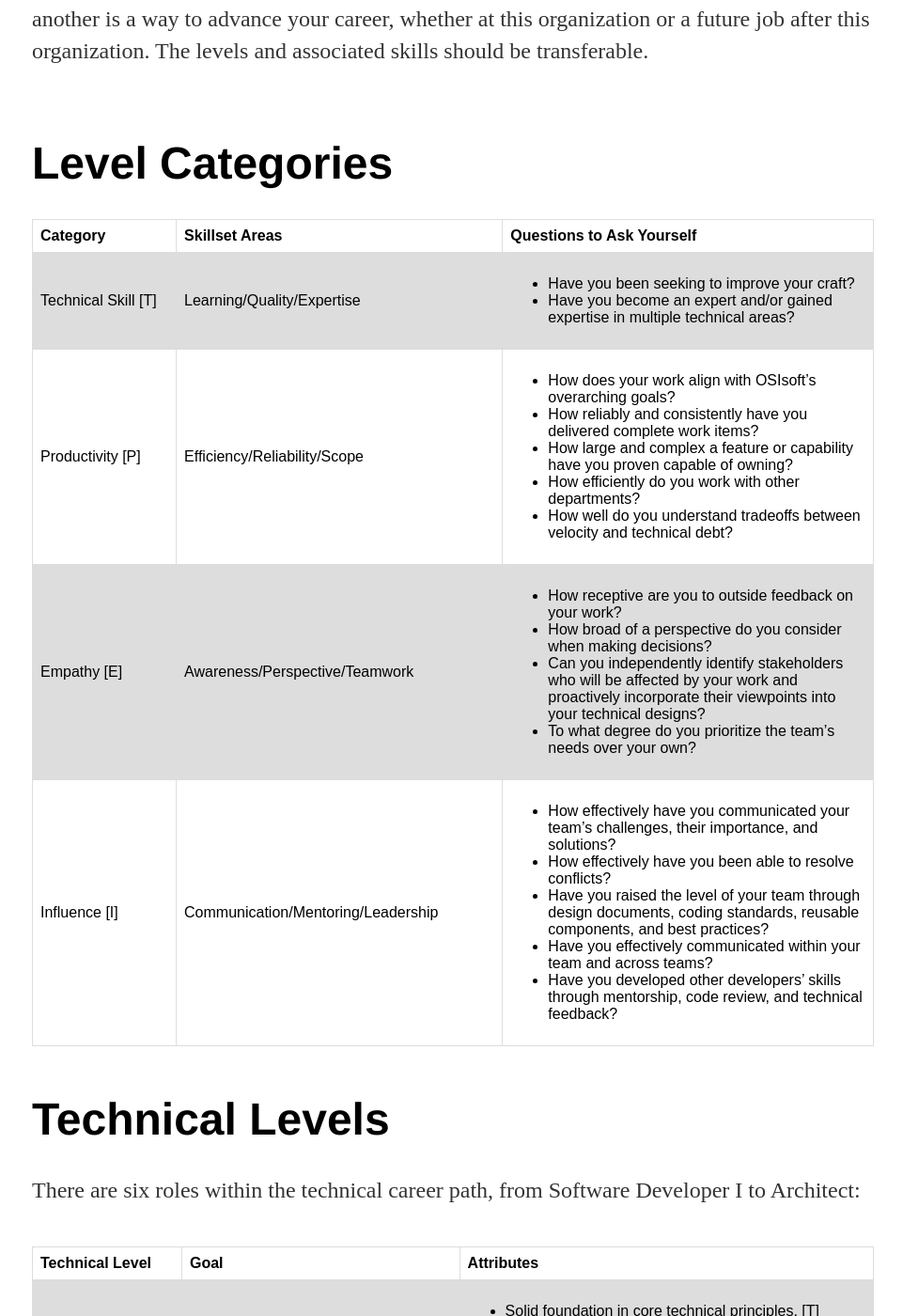
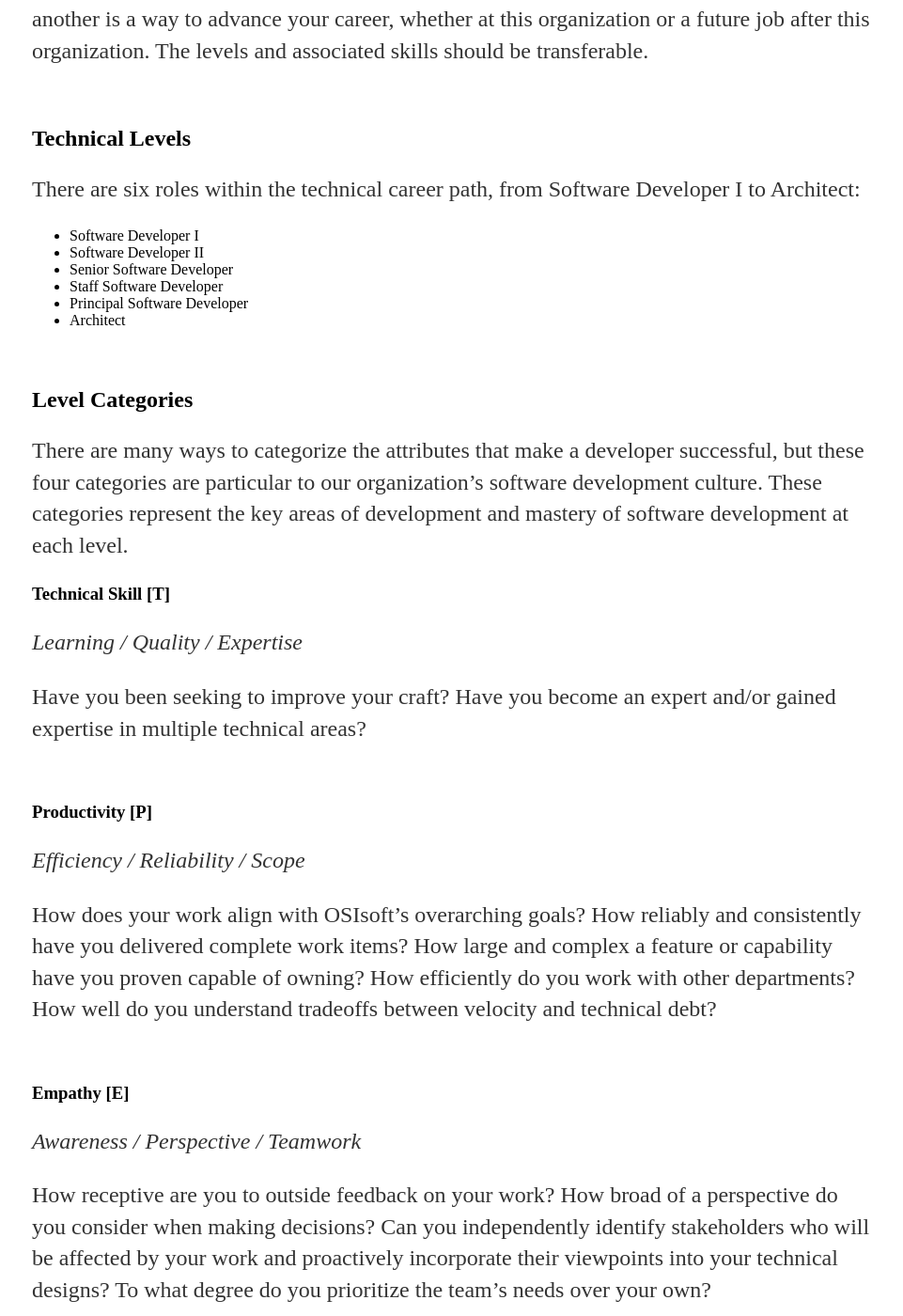
Before and after one commit to OSIEng/osieng.github.io, a Jekyll site: the page built from career/index.html, in a window 1280 px wide and 1400 px high, scrolled down 620 px. Shown: the whole window at 94% size, without its empty margins (158-1119 px from the left). Built offline with Jekyll 4.4.1, drawn with Linux system fonts in a browser that asks for light colours; some of the changed text lies outside the part shown.

Commit message:
Update index.html
Major content changes

```diff
--- a/career/index.html
+++ b/career/index.html
@@ -34,42 +34,10 @@
 		progress their careers. Moving from one level to another is a way to advance your career, whether at this organization or
 		a future job after this organization. The levels and associated skills should be transferable.</p>
 	</br>
-<h1>Level Categories</h1>
-<table>
-	<col width="200">
-  	<col width="400">
-	<col width="600">
-  <tr>
-    <th>Category</th>
-    <th>Skillset Areas</th>
-    <th>Questions to Ask Yourself</th>
-  </tr>
-  <tr>
-    <td>Technical Skill [T]</td>
-    <td>Learning/Quality/Expertise</td>
-    <td><ul><li>Have you been seeking to improve your craft?</li><li>Have you become an expert and/or gained expertise in multiple technical areas?</li></ul> </td>
-  </tr>
-  <tr>
-    <td>Productivity [P]</td>
-    <td>Efficiency/Reliability/Scope</td>
-    <td><ul><li>How does your work align with OSIsoft’s overarching goals?</li><li>How reliably and consistently have you delivered complete work items?</li><li>How large and complex a feature or capability have you proven capable of owning?</li><li>How efficiently do you work with other departments?</li><li>How well do you understand tradeoffs between velocity and technical debt?</li></ul> </td>
-  </tr>
-  <tr>
-    <td>Empathy [E]</td>
-    <td>Awareness/Perspective/Teamwork</td>
-    <td><ul><li>How receptive are you to outside feedback on your work?</li><li>How broad of a perspective do you consider when making decisions?</li><li>Can you independently identify stakeholders who will be affected by your work and proactively incorporate their viewpoints into your technical designs?</li><li>To what degree do you prioritize the team’s needs over your own?</li></ul></td>
-  </tr>
-  <tr>
-    <td>Influence [I]</td>
-    <td>Communication/Mentoring/Leadership</td>
-    <td><ul><li>How effectively have you communicated your team’s challenges, their importance, and solutions?</li><li>How effectively have you been able to resolve conflicts?</li><li>Have you raised the level of your team through design documents, coding standards, reusable components, and best practices?</li><li>Have you effectively communicated within your team and across teams?</li><li>Have you developed other developers’ skills through mentorship, code review, and technical feedback?</li></ul></td>
-  </tr>
 
-</table>
-</br>
-<h1>Technical Levels</h1>
+<h2>Technical Levels</h2>
 <p>There are six roles within the technical career path, from Software Developer I to Architect:
-<!-- <ul>
+<ul>
 	<li>Software Developer I</li>
 	<li>Software Developer II</li>
 	<li>Senior Software Developer</li>
@@ -77,23 +45,37 @@
 	<li>Principal Software Developer</li>
 	<li>Architect</li>
 </ul>
--->
 </p>
 </br>
-<table>
-	<col width="200">
-  	<col width="400">
-	<col width="600">
-	<tr>
-		<th>Technical Level</th>
-		<th>Goal</th>
-		<th>Attributes</th>
-	</tr>
-	<tr>
-		<td>Software Developer I</td>
-		<td>Goal is to gain experience. </br>Individual-focused and working on proficiency. </br>Typically works with some amount of support and guidance.
-</br>Receptive to and learns from feedback from their team. </td>
-		<td><ul>
+<h2>Level Categories</h2>
+<p>There are many ways to categorize the attributes that make a developer successful, but these four categories are particular to our organization’s software development culture. These categories represent the key areas of development and mastery of software development at each level. </p>
+<h3>Technical Skill [T]</h3>
+<p><em>Learning / Quality / Expertise</em></p>
+<p>Have you been seeking to improve your craft? Have you become an expert and/or gained expertise in multiple technical areas? </p>
+</br>
+<h3>Productivity [P]</h3>
+<p><em>Efficiency / Reliability / Scope</em></p>
+<p>How does your work align with OSIsoft’s overarching goals? How reliably and consistently have you delivered complete work items? How large and complex a feature or capability have you proven capable of owning? How efficiently do you work with other departments? How well do you understand tradeoffs between velocity and technical debt? </p>
+</br>
+<h3>Empathy [E]</h3>
+<p><em>Awareness / Perspective / Teamwork</em></p>
+<p>How receptive are you to outside feedback on your work? How broad of a perspective do you consider when making decisions? Can you independently identify stakeholders who will be affected by your work and proactively incorporate their viewpoints into your technical designs? To what degree do you prioritize the team’s needs over your own? </p>
+</br>
+<h3>Influence [I]</h3>
+<p><em>Communication / Mentoring / Leadership</em></p>
+<p>How effectively have you communicated your team’s challenges, their importance, and solutions? How effectively have you been able to resolve conflicts? Have you raised the level of your team through design documents, coding standards, reusable components, and best practices? Have you effectively communicated within your team and across teams? Have you developed other developers’ skills through mentorship, code review, and technical feedback? </p>
+</br>
+
+<h2>Level Descriptions</h2>
+<p>Each description has two parts, a high-level description, and common attributes.
+</br>
+Attributes are tagged by four categories: (T) Technical Skill, (P) Productivity, (E) Empathy, and (I) Influence. As outlined in the FAQ, these attributes aren’t an exhaustive checklist but rather a guideline for behavior we would expect from someone at that level.
+</p>
+<h3>Software Developer 1</h3>
+<p>Goal is to gain experience. Individual-focused and working on proficiency. Typically works with some amount of support and guidance. Receptive to and learns from feedback from their team. </p>
+</br>
+<p>Attributes
+	<ul>
 		<li>Solid foundation in core technical principles. [T]</li>
 		<li>Working knowledge of their technical domain (e.g. Asp.Net, database design, API design). [T]</li>
 		<li>Asks for help and guidance when appropriate. [T, P, E]</li>
@@ -106,13 +88,15 @@
 		<li>Effectively communicates status of work to team. [P, I] </li>
 		<li>Displays humility and a willingness to learn and ask for help. [P, E] </li>
 		<li>Gives thoughtful feedback on pull requests, engineering designs, and features. [T, I] </li>
-		</ul></td>
-	<tr>
-		<td>Software Developer 2</td>
-		<td>Goal is to become a fully independent individual contributor. Requires a moderate amount of support but developing independence and
-	responsibility. Beginning to grow and learn from developers on other teams while at the same time requiring less guidance from
-	members of own team. Can meaningfully contribute to projects of larger scope and complexity than Software Developer 1. </td>
-		<td><ul>
+	</ul>
+</p>
+
+
+<h3>Software Developer 2</h3>
+<p>Goal is to become a fully independent individual contributor. Requires a moderate amount of support but developing independence and responsibility. Beginning to grow and learn from developers on other teams while at the same time requiring less guidance from members of own team. Can meaningfully contribute to projects of larger scope and complexity than Software Developer 1. </p>
+</br>
+<p>Attributes
+	<ul>
 		<li>Can own well-scoped stories of medium complexity from technical design through completion. [T, P, I]</li>
 		<li>Has made non-trivial contributions to systems and features in production products or services. [T]</li>
 		<li>Ensures technical work is well-socialized and easy for team members to understand, extend, debug, and maintain. [T, E]</li>
@@ -128,13 +112,16 @@
 		<li>Proactively provides useful and accurate technical feedback and clearly communicates technical decisions to fellow developers. [I]</li>
 		<li>Can guide another developer through a component which they are familiar with. [I] </li>
 		<li>Takes ownership and responsibility for their work, including supporting it in production and recognizing when it should be refactored or removed. [T]</li>
-		</ul></td>
-	<tr>
-		<td>Senior Software Developer</td>
-		<td>Goal is to execute complex work items with minimal support and guidance. Solid individual contributor and works well independently.
-	Demonstrates maturity of thought and craft. Incorporates perspectives spanning the entire development organization. Demonstrates developing leadership and influence at the team and program level. Reactively finds gaps and areas of improvement in
-		technology and team process and surfaces them to team or program. </td>
-		<td><ul>
+	</ul>
+</p>
+
+<h3>Senior Software Developer</h3>
+<p>Goal is to execute complex work items with minimal support and guidance. Solid individual contributor and works well independently. Demonstrates maturity of thought and craft. Incorporates perspectives spanning the entire development organization.
+</br>
+Demonstrates developing leadership and influence at the team and program level. Reactively finds gaps and areas of improvement in technology and team process and surfaces them to team or program.
+</p>
+<p>Attributes
+	<ul>
 		<li>Recognizes, articulates, and makes technical decisions / trade-offs around multiple dimensions (scaling, reliability, performance, maintenance, etc.) that have an impact on their team. [T] </li>
 		<li>Able to discuss technical alternatives rationally and impartially, can accept criticism of design, and assess technical costs and trade-offs. [T] </li>
 		<li>Writes code that can be understood, used, extended, debugged, and maintained by the rest of the organization. [T, E] </li>
@@ -153,15 +140,16 @@
 		<li>Seeks exposure beyond team. [T] </li>
 		<li>Communicates efficiently and effectively within team, and department. [I] </li>
 		<li>Takes an active role in recruiting new team members and new developers in general. [E, I] </li>
-		</ul></td>
-	</tr>
-	<tr>
-		<td>Staff Software Developer</td>
-		<td>Goal is to execute large-scale features and initiatives with minimal support and guidance. Continues development of Senior Software
-	Developer traits with focus on larger projects and initiatives. Capable and productive as both an individual developer and
-	leading technical direction for a team. Demonstrates established leadership and influence at the team and program level. Proactively finds gaps and areas of improvement in
-	technology and team process and leads team to addressing them.</td>
-		<td><ul>
+	</ul>
+</p>
+
+<h3>Staff Software Developer</h3>
+<p>Goal is to execute large-scale features and initiatives with minimal support and guidance. Continues development of Senior Software Developer traits with focus on larger projects and initiatives. Capable and productive as both an individual developer and leading technical direction for a team.
+</br>
+Demonstrates established leadership and influence at the team and program level. Proactively finds gaps and areas of improvement in technology and team process and leads team to addressing them.
+</p>
+<p>Attributes
+	<ul>
 		<li>Has owned and delivered multiple features of high-complexity and/or scope. [T, I, P] </li>
 		<li>Can work in areas of the codebase outside of their own core competency with minimal guidance. [T] </li>
 		<li>Acts as an effective technical mentor for one or more junior developers. [T, I] </li>
@@ -177,17 +165,14 @@
 		<li>Broadening abilities beyond team. [T] </li>
 		<li>Communicates efficiently and effectively within product development. [I] </li>
 		<li>Takes an active role in recruiting new team members and new developers in general. [E, I] </li>
-		</ul></td>
-	</tr>
-	<tr>
-		<td>Principal Software Developer</td>
-		<td>Goal is to leverage technical depth and breadth to have a broad impact on this organization. High-performing individual contributor
-	with maturity and influence to set a technical vision for their team and lead toward execution of that vision. Raises the level
-	of their team by creating processes, tools, and systems that increase the productivity and output of the entire team around
-	them. Incorporates viewpoints and perspectives of broad groups across the company to ensure that development work is
-	well-aligned with the business. This role requires time spent working at this organization to do well: it requires a deep
-	understanding of architecture and demonstration of leverage and impact across multiple initiatives. </td>
-		<td><ul>
+	</ul>
+</p>
+
+<h3>Principal Software Developer</h3>
+<p>Goal is to leverage technical depth and breadth to have a broad impact on this organization. High-performing individual contributor with maturity and influence to set a technical vision for their team and lead toward execution of that vision. Raises the level of their team by creating processes, tools, and systems that increase the productivity and output of the entire team around them. Incorporates viewpoints and perspectives of broad groups across the company to ensure that development work is well-aligned with the business. This role requires time spent working at this organization to do well: it requires a deep understanding of architecture and demonstration of leverage and impact across multiple initiatives.
+</p>
+<p>Attributes
+	<ul>
 		<li>Identifies key problem areas where technology can drive broad organizational impact. Fully owns solutions to these problems and can be counted on to follow through. [T, P, E] </li>
 		<li>Inspires and motivates the team through their work - both in depth of technical quality and breadth of contributions. [T, I] </li>
 		<li>Shows persistence in leading the team toward execution of goals. [I, P] </li>
@@ -210,14 +195,15 @@
 		<li>Can foresee potential product or service design pitfalls and minimize negative impacts. [T, P] </li>
 		<li>Communicates efficiently and effectively department-wide. [I]</li>
 		<li>Takes an active role in recruiting new team members and new developers in general. [E, I] </li>
-		</ul></td>
-		</tr>
-	<tr>
-		<td>Architect</td>
-		<td>Goal is to set technical direction for products and services through vision and execution. High-performing technical leader. Broad
-	vision and technical maturity at the highest level. Raises the level of the organization, seen as a thought leader and teacher.
-			Brings new and meaningful perspectives from across the industry to this organization. </td>
-		<td><ul>
+	</ul>
+</p>
+
+
+<h3>Architect</h3>
+<p>Goal is to set technical direction for products and services through vision and execution. High-performing technical leader. Broad vision and technical maturity at the highest level. Raises the level of the organization, seen as a thought leader and teacher. Brings new and meaningful perspectives from across the industry to this organization.
+</p>
+<p>Attributes
+	<ul>
 		<li>Has owned and delivered multiple mission-critical, high complexity products or services with a large impact on both this organization’s business and technical direction. [T, P, I] </li>
 		<li>Responsible for the complete life-cycle of high impact products or services: initiation, design, implementation and maintenance. </li>
 		<li>Understands the entire architecture of OSIsoft’s products and services and how they interact. Able to recognize, articulate, and make technical decisions / trade-offs around multiple dimensions (scaling, reliability, performance, maintenance, etc.) that have an impact spanning most or all development teams. [T, I, E] </li>
@@ -228,11 +214,33 @@
 		<li>Participates in curating the technical direction and vision for their program/service and/or department. [T, I] </li>
 		<li>Recognized across the company as a key technical leader. Considered an essential resource for important technical decisions. [I] </li>
 		<li>Recognized as a key technical resource both inside and outside of this organization. [I] </li>
-		</ul></td>
-	</tr>
+	</ul>
+</p>
 
-</table>
 
+<h2>Career Timeline</h2>
+<p>It is a common question for developers to wonder how long it takes before they are ready for the level above their current one. The following section provides a framework for reasoning about the progression of a contributor through the levels defined in the technical career track. Assuming a developer is on a path of constant progression and growth, a model career timeline should roughly look like the following:
+</br>
+<ul>
+	<li>Software Developer 1 to Software Developer 2: ~1 year </li>
+	<li>Software Developer 2 to Senior Software Developer: ~2-3 years </li>
+	<li>Senior Software Developer to Staff Software Developer: ~3+ years </li>
+	<li>Staff Software Developer to Principal Software Developer: ~4+ years </li>
+</ul>
+</br>
+The timeline is more rigid at the lower levels than at the higher ones:
+</br>
+From Software Developer 1 to Senior Software Developer, the goal is first to become a fully independent individual contributor and then to gain the ability to execute projects with minimal support and guidance; this is a progression that should be natural and achievable by all developers at this organization.
+</br>
+At the higher levels (Senior Software Developer and above), the timeline becomes open-ended: those levels recognize the development of a sense of initiative and identifying opportunities that will have a high impact. This might require a significant amount of time and effort to demonstrate. For some developers, this leap may not happen; many developers will not progress beyond the level of Senior Software Developer and this should not be interpreted as a negative.
+</br>
+Here are the principles that underpin the timeline presented above:
+</br>
+<ul>
+	<li>Time alone is not a sufficient condition for progressing through the levels of the ladder. </li>
+	<li>Every promotion from one level to the next is a recognition that a developer has already been solidly operating at the higher level. </li>
+	<li>Each transition takes longer than the previous one because of the increasing scope and impact of the work, which are not linear either. A strong developer will have to demonstrate sustained performance over longer periods of time to achieve a promotion to the next level. </li>
+	<li>Finally, this guideline is a rule of thumb and, as all rules do, it has exceptions. We sometimes need to honor exceptional performance and achievements by tracking a developer through the ladder on a faster timeline than the one presented above. </li>
 <!-- Uncomment after next All-Hands Meeting
 
 </br>
```
Lines whose indentation alone changed are shown as unchanged.
